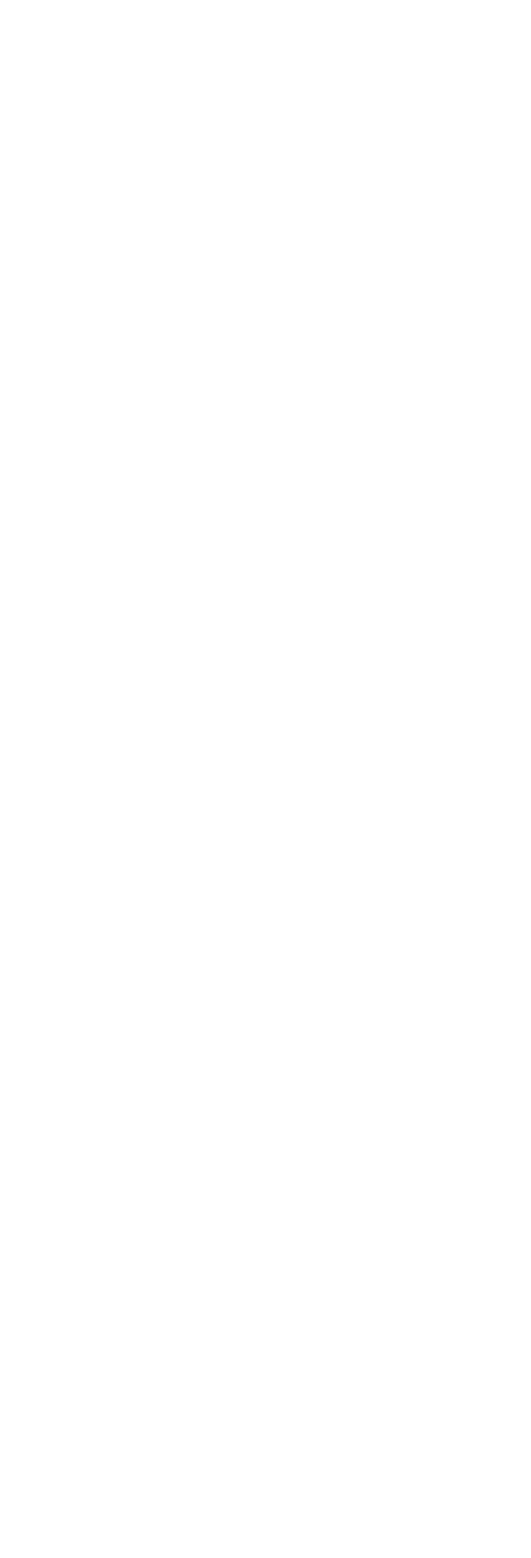
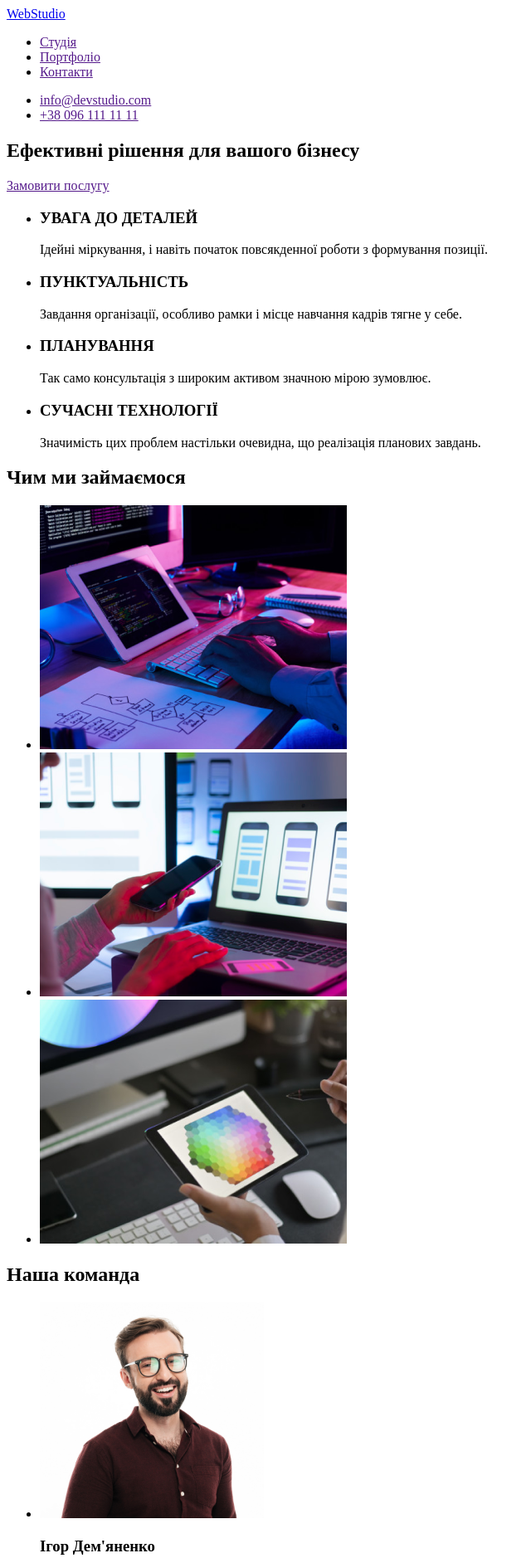
Before and after one commit to ElenaUM/goit-markup-hw-01, a plain HTML site: page index.html in a window 1280 px wide. Shown: the top 1878 px of the page at 83% size, without its empty margins (0-640 px from the left). Before the commit the page ends 800 px from the top, so only its background shows below. Drawn offline with Linux system fonts and the light colour scheme.

Commit message:
добавляла разметку

```diff
--- a/index.html
+++ b/index.html
@@ -7,6 +7,111 @@
     <title>Document</title>
 </head>
 <body>
+<header>
+  <nav>
+    <a href="/">
+        WebStudio
+    </a>
 
+    <ul>
+        <li><a href="">Студія</a></li>
+        <li><a href="">Портфоліо</a></li>
+        <li><a href="">Контакти</a></li>
+    </ul>
+  </nav>
+    <ul>
+        <li><a href="">info@devstudio.com</a></li>
+        <li><a href="">+38 096 111 11 11</a></li>
+    </ul>
+</header>
+
+<main>
+ <section>
+    <h1>Ефективні рішення для вашого бізнесу</h1>
+    <a href="">Замовити послугу</a>
+ </section>
+
+ <section>
+    <ul>
+        <li>
+            <h3>УВАГА ДО ДЕТАЛЕЙ</h3>
+            <p>
+                Ідейні міркування, і навіть початок повсякденної роботи з формування позиції.
+            </p>
+        </li>
+        <li>
+            <h3>ПУНКТУАЛЬНІСТЬ</h3>
+            <p>
+                Завдання організації, особливо рамки і місце навчання кадрів тягне у себе.
+            </p>
+        </li>
+        <li>
+            <h3>ПЛАНУВАННЯ</h3>
+            <p>
+                Так само консультація з широким активом значною мірою зумовлює.
+            </p>
+        </li>
+        <li>
+            <h3>СУЧАСНІ ТЕХНОЛОГІЇ</h3>
+            <p>
+                Значимість цих проблем настільки очевидна, що реалізація планових завдань.
+            </p>
+        </li>
+    </ul>
+ </section>
+
+ <section>
+    <h2>Чим ми займаємося</h2>
+
+    <ul>
+        <li>
+            <img src="./imj/img.png" alt="" width="370"/>
+        </li>
+        <li>
+            <img src="./imj/img 2.png" alt="" width="370"/>
+        </li>
+        <li>
+            <img src="./imj/img 3.png" alt="" width="370"/>
+        </li>
+    </ul>
+ </section>
+
+ <section>
+    <h2>Наша команда</h2>
+
+    <ul>
+        <li>
+            <img src="./imj/img 4.jpg" alt="" width="270"/>
+            <h3>Ігор Дем'яненко</h3>
+            <p>Product Designer</p>
+        </li>
+        <li>
+            <img src="./imj/img 5.jpg" alt="" width="270"/>
+            <h3>Ольга Рєпіна</h3>
+            <p>Frontend Developer</p>
+        </li>
+        <li>
+            <img src="./imj/img 6.jpg" alt="" width="270">
+            <h3>Микола Тарасов</h3>
+            <p>Marketing</p>
+        </li>
+        <li>
+            <img src="./imj/img 7.jpg" alt="" width="270"/>
+            <h3>Михайло Єрмаков</h3>
+            <p>UI Designer</p>
+        </li>
+    </ul>
+ </section>
+</main>
+
+ <footer>
+    <section>
+        <a href="/">
+            WebStudio
+        </a>
+        <address>м. Київ, пр-т Лесі Українки, 26</address>
+    </section>
+
+ </footer>
 </body>
 </html>
```
Also changed, not shown: imj/img 2.png (added), imj/img 3.png (added), imj/img 4.jpg (added), imj/img 5.jpg (added), imj/img 6.jpg (added), imj/img 7.jpg (added), imj/img.png (added).
